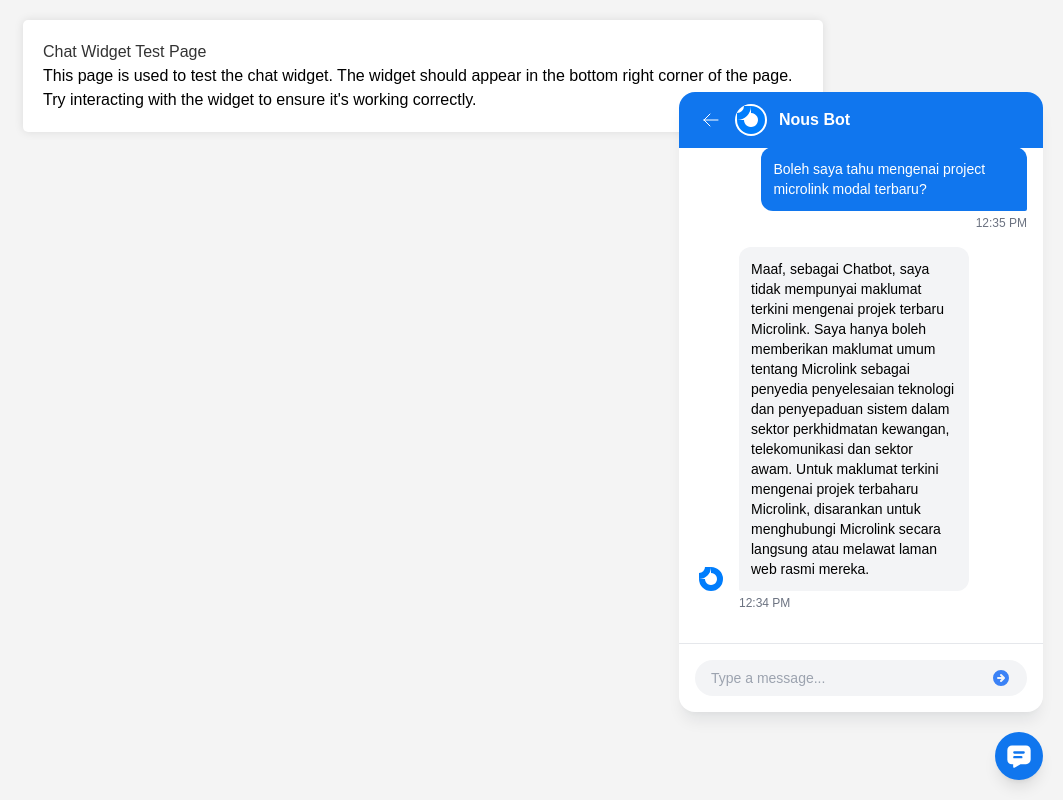
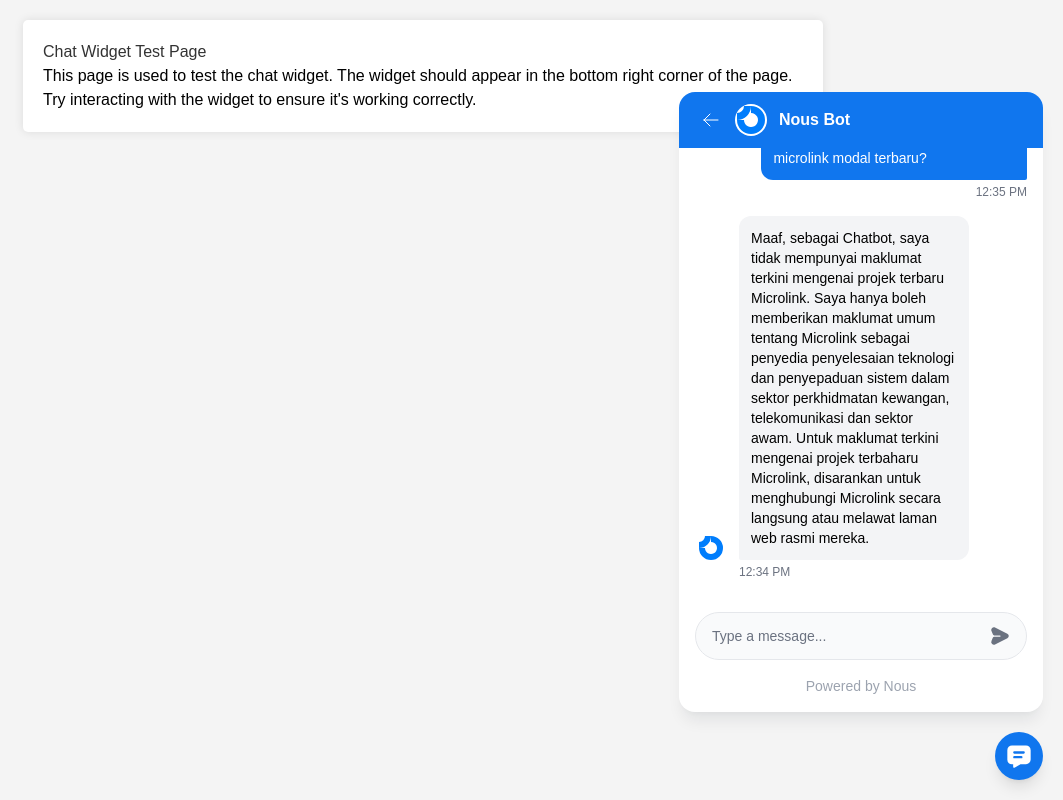
Before and after one commit to mesolitica/nous-chat-widget, a Vue app: page / in a window 1280 px wide. Shown: the whole page, without its empty margins (217-1280 px from the left). Built offline with nearby package versions, Linux system fonts and the light colour scheme; no server answers.

Commit message:
ui: customize input

```diff
--- a/src/components/NousConversation.vue
+++ b/src/components/NousConversation.vue
@@ -102,18 +102,25 @@
         <div class="ns-absolute ns-top-14 ns-left-0 ns-right-0 ns-h-16 ns-bg-gradient-to-b ns-from-white ns-to-transparent ns-pointer-events-none ns-opacity-70 ns-z-10" :class="{ 'ns-hidden': isAtTop }"></div>
 
         <!-- Bottom overlay -->
-        <div class="ns-absolute ns-bottom-14 ns-left-0 ns-right-0 ns-h-16 ns-bg-gradient-to-t ns-from-white ns-to-transparent ns-pointer-events-none ns-opacity-70 ns-z-10" :class="{ 'ns-hidden': isAtBottom }"></div>
+        <div class="ns-absolute ns-bottom-[6.25rem] ns-left-0 ns-right-0 ns-h-16 ns-bg-gradient-to-t ns-from-white ns-to-transparent ns-pointer-events-none ns-opacity-70 ns-z-10" :class="{ 'ns-hidden': isAtBottom }"></div>
 
         <!-- input area -->
-        <div class="ns-p-4 ns-border-t ns-border-gray-200">
-            <div class="ns-flex ns-items-center ns-bg-gray-100 ns-rounded-full ns-px-4 ns-py-2">
-                <input type="text" placeholder="Type a message..." class="ns-flex-1 ns-bg-transparent ns-outline-none ns-text-sm">
-                <button class="ns-ml-2 ns-text-blue-500">
-                    <svg xmlns="http://www.w3.org/2000/svg" class="ns-h-5 ns-w-5" viewBox="0 0 20 20" fill="currentColor">
-                        <path fill-rule="evenodd" d="M10 18a8 8 0 100-16 8 8 0 000 16zm3.707-8.707l-3-3a1 1 0 00-1.414 1.414L10.586 9H7a1 1 0 100 2h3.586l-1.293 1.293a1 1 0 101.414 1.414l3-3a1 1 0 000-1.414z" clip-rule="evenodd" />
+        <div class="ns-px-4">
+            <div class="ns-flex ns-items-center ns-border ns-border-gray-200 ns-bg-gray-50 ns-rounded-full ns-px-4 ns-h-12">
+                <input type="text" placeholder="Type a message..." class="ns-flex-1 ns-bg-transparent ns-outline-none ns-text-sm placeholder:ns-text-gray-500 focus:ns-outline-none focus:ns-ring-0 focus:ns-ring-transparent">
+                <button class="ns-ml-2">
+                    <svg xmlns="http://www.w3.org/2000/svg" width="20" height="20" fill="none" viewBox="0 0 20 20">
+                        <g id="noun-send-6644234-1__noun-send-6644234 1">
+                            <path id="noun-send-6644234-1__Vector" fill="#6B7280" d="M17.319 7.725 5.018 1.53c-.976-.494-2.088-.331-2.888.425-.862.813-1.119 2.05-.644 3.163.638 1.5 1.381 3.275 1.45 3.443.2.481.65.819 1.169.819H10c.825 0 .825 1.25 0 1.25H4.106c-.481 0-.95.287-1.181.831-.394.944-.913 2.182-1.444 3.425a2.792 2.792 0 0 0 .644 3.163 2.503 2.503 0 0 0 1.737.706 2.59 2.59 0 0 0 1.157-.281l12.375-6.238A2.503 2.503 0 0 0 18.73 9.55c-.138-.794-.694-1.457-1.419-1.819l.006-.006Z"/>
+                        </g>
                     </svg>
                 </button>
             </div>
+        </div>
+
+        <!-- branding -->
+        <div class="ns-p-4 ns-text-gray-400 ns-text-sm ns-text-center ns-w-full">
+            <p>Powered by <a href="https://nous.my">Nous</a></p>
         </div>
     </div>
 </template>
```
